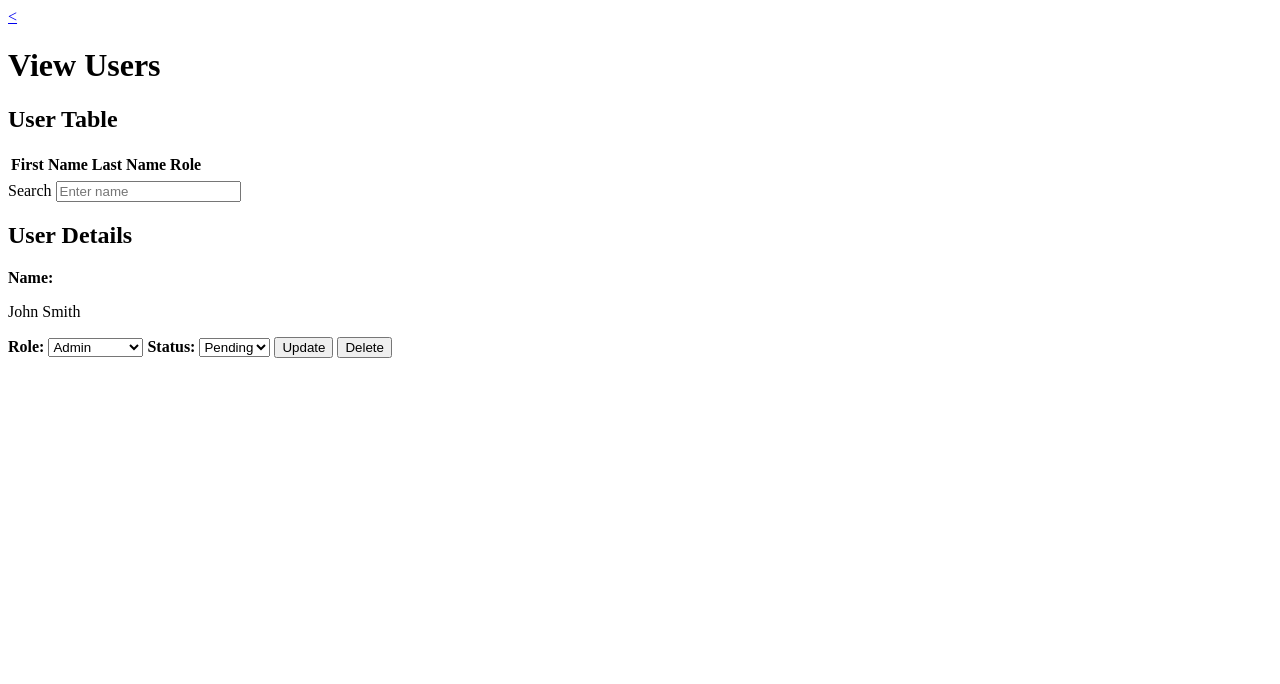
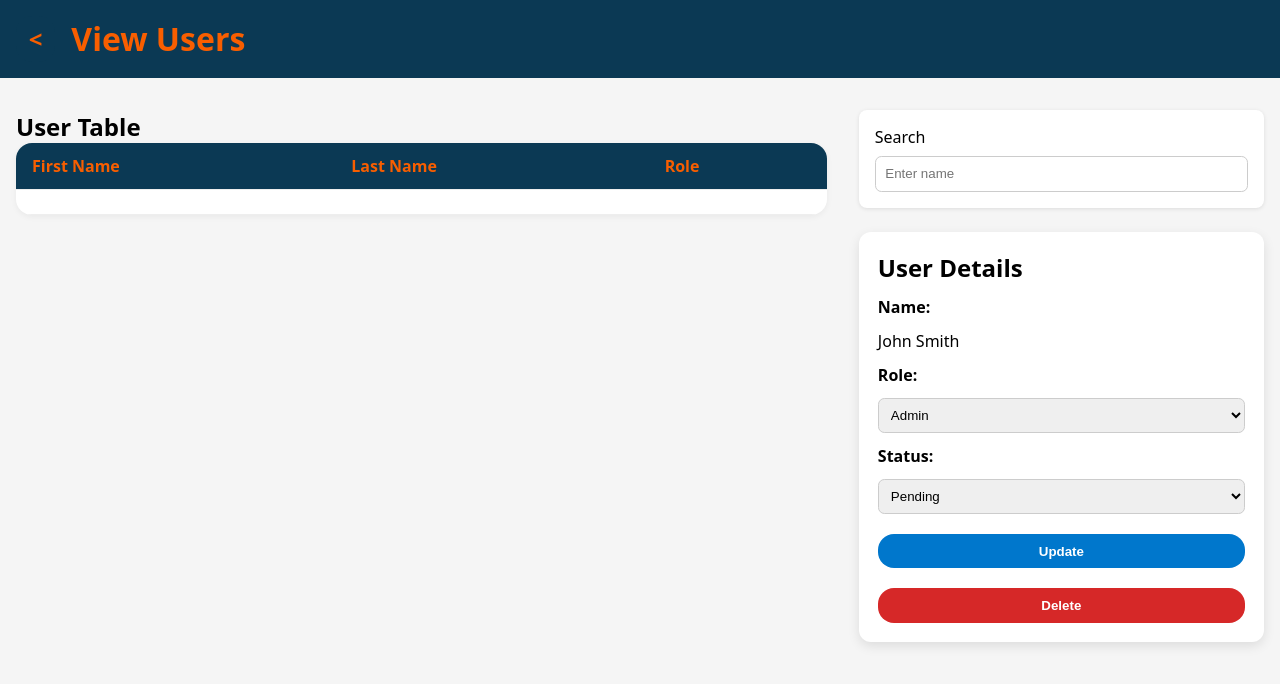
Before and after one commit to pixelbub/sd-project, a plain HTML site: page view_users_admin.html in a window 1280 px wide. Drawn offline with Linux system fonts and the light colour scheme.

Commit message:
adding files for user management and booking page
these are initial drafts for the user management and booking pages

```diff
--- /dev/null
+++ b/bookings_style.css
@@ -0,0 +1,159 @@
+/* Reset & Base Styles */
+* {
+    box-sizing: border-box;
+    margin: 0;
+    padding: 0;
+  }
+
+  body {
+    font-family: 'Segoe UI', Tahoma, Geneva, Verdana, sans-serif;
+    background-color: #f4f4f4;
+    color: #333;
+    padding: 1rem;
+  }
+
+  a {
+    text-decoration: none;
+    color: inherit;
+  }
+
+  /* Header */
+  header {
+    background-color: #004080;
+    color: white;
+    display: flex;
+    align-items: center;
+    gap: 1rem;
+    padding: 1rem;
+    border-radius: 0.5rem;
+    margin-bottom: 1.5rem;
+  }
+
+  .home_button {
+    font-size: 1.5rem;
+    font-weight: bold;
+  }
+
+  /* Layout */
+  main {
+    display: flex;
+    flex-wrap: wrap;
+    gap: 2rem;
+  }
+
+  main > section,
+  main > aside {
+    flex: 1;
+    min-width: 300px;
+  }
+
+  /* Form Section */
+  main section {
+    background-color: #ffffff;
+    padding: 1.5rem;
+    border-radius: 0.75rem;
+    box-shadow: 0 4px 10px rgba(0, 0, 0, 0.05);
+  }
+
+  label {
+    display: block;
+    margin-top: 1rem;
+    font-weight: bold;
+  }
+
+  input,
+  select {
+    width: 100%;
+    padding: 0.6rem;
+    margin-top: 0.5rem;
+    border: 1px solid #ccc;
+    border-radius: 0.5rem;
+    font-size: 1rem;
+  }
+
+  #confirm_booking {
+    background-color: #28a745;
+    color: white;
+    padding: 0.75rem 1.5rem;
+    font-size: 1.1rem;
+    border: none;
+    border-radius: 0.5rem;
+    cursor: pointer;
+    transition: background-color 0.2s ease;
+    margin-top: 1rem;
+  }
+
+  #confirm_booking:hover,
+  #confirm_booking:focus {
+    background-color: #218838;
+  }
+
+  /* Time Slots */
+  aside section {
+    background-color: #ffffff;
+    padding: 1.5rem;
+    border-radius: 0.75rem;
+    box-shadow: 0 4px 10px rgba(0, 0, 0, 0.05);
+  }
+
+  .time_grid {
+    list-style: none;
+    display: grid;
+    grid-template-columns: repeat(auto-fill, minmax(160px, 1fr));
+    gap: 1rem;
+    margin-top: 1rem;
+    padding-left: 0;
+    margin-bottom: 1rem;
+  }
+
+  .time_grid li {
+    padding: 0;
+  }
+
+  /* Time Slot Box */
+  article[role="button"] {
+    background-color: #f85e00;;
+    color: white;
+    padding: 0.75rem 1.5rem;
+    border-radius: 1rem;
+    box-shadow: 0 2px 6px rgba(0, 0, 0, 0.1);
+    cursor: pointer;
+    transition: background-color 0.2s, transform 0.1s;
+    display: flex;
+    flex-direction: column;
+    outline: none;
+    justify-content: center;  /* vertically center */
+    text-align: center;
+    margin-bottom: 1rem;
+
+  }
+
+  article[role="button"]:hover,
+  article[role="button"]:focus {
+    background-color: #c84d00;
+    transform: scale(1.02);
+
+  }
+
+  /* State: Selected */
+  article.selected {
+    background-color: #28a745;
+  }
+
+  /* State: Full / Unavailable */
+  article.full {
+    background-color: #ccc;
+    color: #666;
+    pointer-events: none;
+  }
+
+  /* Time & Availability Text */
+  article header time {
+    font-size: 1.1rem;
+    font-weight: bold;
+  }
+
+  article p {
+    margin-top: 0.5rem;
+    font-size: 0.95rem;
+  }
--- a/view_users_admin.html
+++ b/view_users_admin.html
@@ -4,6 +4,8 @@
 <head>
     <meta charset="UTF-8 " />
     <meta name="viewport" content="width=device-width, initial-scale=1.0" />
+    <title>View Users</title>
+    <link rel="stylesheet" href="view_users_style.css">
 </head>
 
 <body>
--- /dev/null
+++ b/view_users_style.css
@@ -0,0 +1,137 @@
+/* Basic Reset */
+* {
+    box-sizing: border-box;
+    margin: 0;
+    padding: 0;
+  }
+
+  body {
+    font-family: system-ui, sans-serif;
+    background-color: #f5f5f5;
+
+  }
+
+  /* Header Layout */
+  header {
+    display: flex;
+    align-items: center;
+    gap: 1rem;
+    padding: 1rem;
+    background-color: #0b3954;
+    color: #f85e00;
+    margin-bottom: 2rem;
+
+  }
+
+  .home_button {
+    text-decoration: none;
+    font-size: 1.5rem;
+    font-weight: bold;
+    background-color: #0b3954;
+    color: #f85e00;
+    padding: 0.4rem 0.8rem;
+    border-radius: 1rem;
+  }
+
+  .home_button:hover {
+    background-color: #0b3953;
+  }
+
+  /* Main split layout */
+  main {
+    display: flex;
+    gap: 2rem;
+    margin-left: 1rem;
+    margin-right: 1rem;
+  }
+
+  /* Table Section */
+  section {
+    flex: 2;
+  }
+
+  table {
+    width: 100%;
+    border-collapse: collapse;
+    background-color: #ffffff;
+    border-radius: 1rem;
+    overflow: hidden;
+    box-shadow: 0 2px 6px rgba(0,0,0,0.05);
+  }
+
+  th, td {
+    padding: 0.75rem 1rem;
+    text-align: left;
+    border-bottom: 1px solid #eee;
+  }
+
+  thead {
+    background-color: #0b3954;
+    color: #f85e00;
+  }
+
+  /* Aside Section */
+  aside {
+    flex: 1;
+    display: flex;
+    flex-direction: column;
+    gap: 1.5rem;
+
+  }
+
+  /* Search Field */
+  aside section[aria-label="Search"] {
+    background-color: #ffffff;
+    padding: 1rem;
+    border-radius: 0.5rem;
+    box-shadow: 0 1px 4px rgba(0,0,0,0.1);
+  }
+
+  #search {
+    width: 100%;
+    padding: 0.6rem;
+    border: 1px solid #ccc;
+    border-radius: 0.4rem;
+    margin-top: 0.5rem;
+  }
+
+  /* User Details Card */
+  aside section[aria-label="Details"] {
+    background-color: #ffffff;
+    padding: 1.2rem;
+    border-radius: 0.75rem;
+    box-shadow: 0 4px 12px rgba(0,0,0,0.1);
+    display: flex;
+    flex-direction: column;
+    gap: 0.75rem;
+  }
+
+  aside section[aria-label="Details"] select {
+    padding: 0.5rem;
+    border-radius: 0.4rem;
+    border: 1px solid #ccc;
+  }
+
+  /* Buttons */
+  aside section[aria-label="Details"] button {
+    padding: 0.6rem 1.2rem;
+    border: none;
+    border-radius: 1rem;
+    font-weight: bold;
+    cursor: pointer;
+    color: white;
+    margin-top: 0.5rem;
+  }
+
+  aside section[aria-label="Details"] button:first-of-type {
+    background-color: #0077cc;
+
+  }
+
+  aside section[aria-label="Details"] button:last-of-type {
+    background-color: #d62828;
+  }
+
+  aside section[aria-label="Details"] button:hover {
+    opacity: 0.9;
+  }
```
Also changed, not shown: bookings.html (added, +60 -0 lines).
